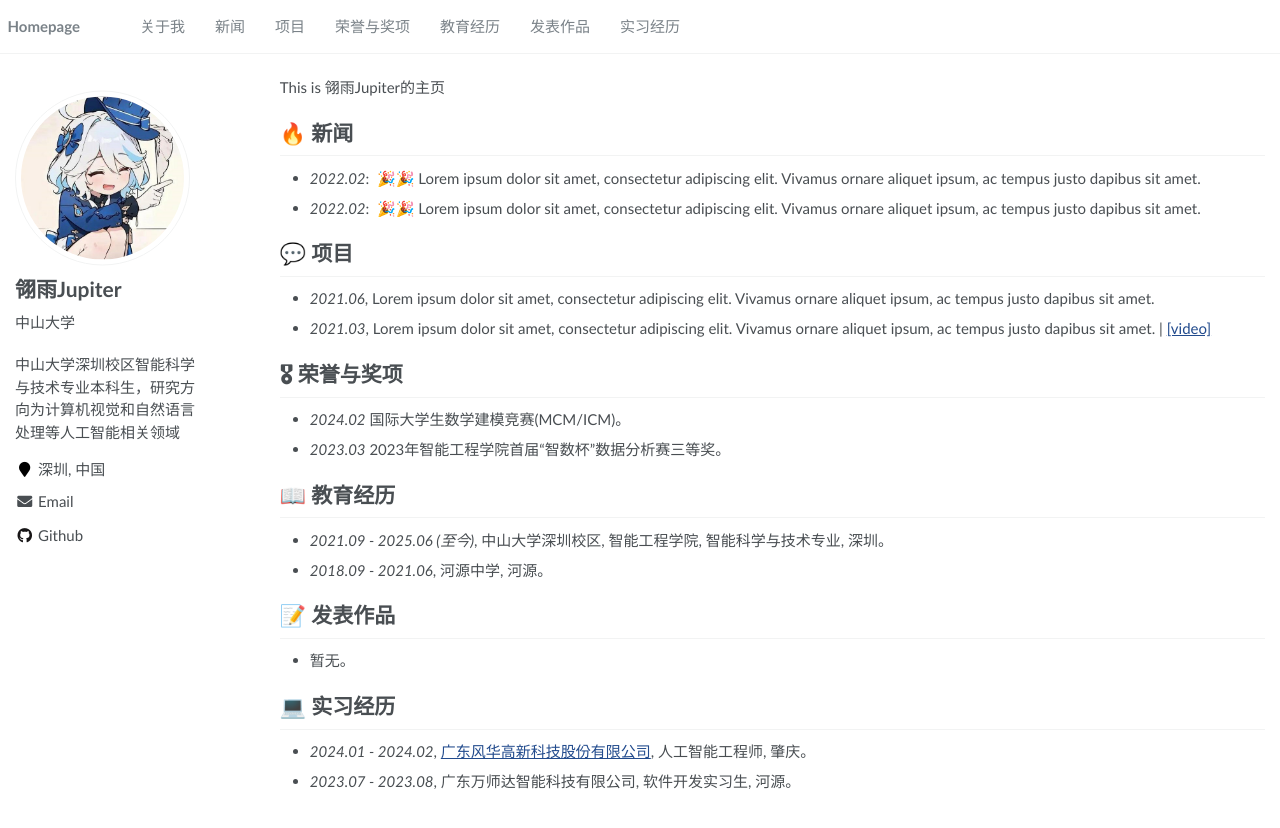
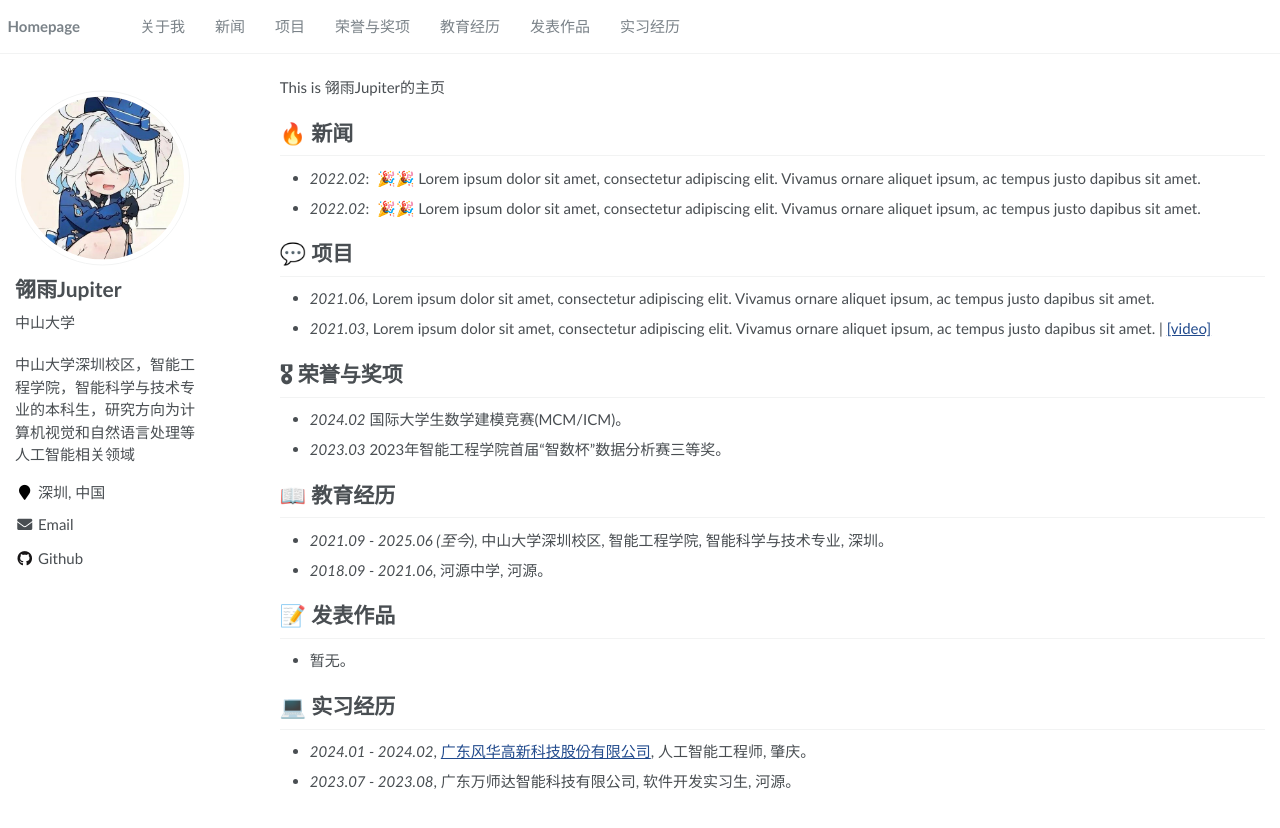
Before and after one commit to LinyuJupiter/zh-linyujupiter-homepage, a Jekyll site: the page built from _pages/about.md, in a window 1280 px wide. Shown: the top 828 px of the page. Built offline with Jekyll 4.4.1, drawn with Linux system fonts in a browser that asks for light colours.

Commit message:
Update _config.yml

```diff
--- a/_config.yml
+++ b/_config.yml
@@ -7,8 +7,8 @@
 
 # Site Settings
 title                    : "翎雨Jupiter"
-description              : "中山大学深圳校区智能科学与技术专业本科生，研究方向为计算机视觉和自然语言处理等人工智能相关领域"
-repository               : "LinyuJupiter/linyujupiter.github.io"
+description              : "中山大学深圳校区，智能工程学院，智能科学与技术专业的本科生，研究方向为计算机视觉和自然语言处理等人工智能相关领域"
+repository               : "LinyuJupiter/zh-linyujupiter-homepage"
 google_scholar_stats_use_cdn : false
 
 # google analytics
```
